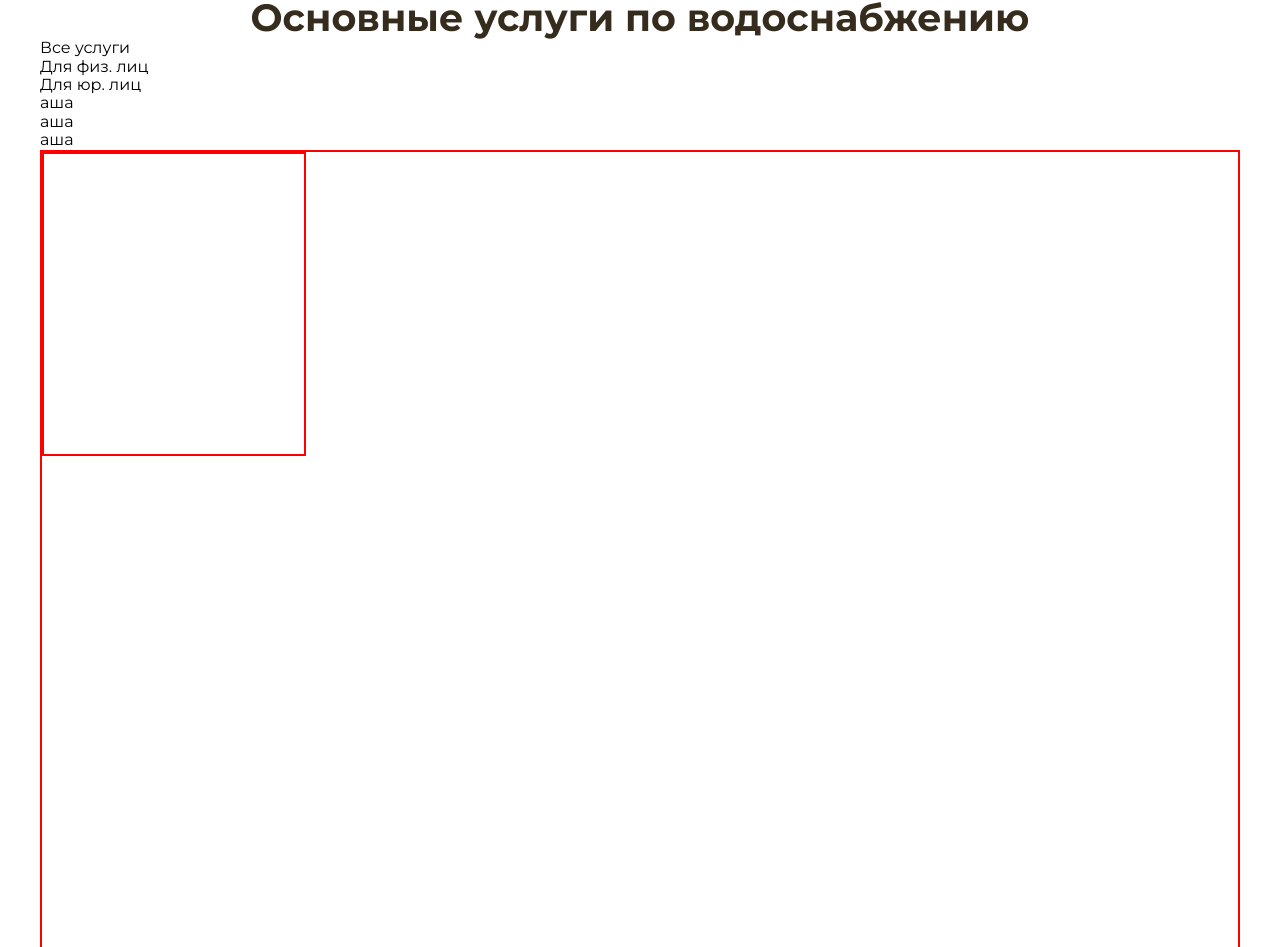
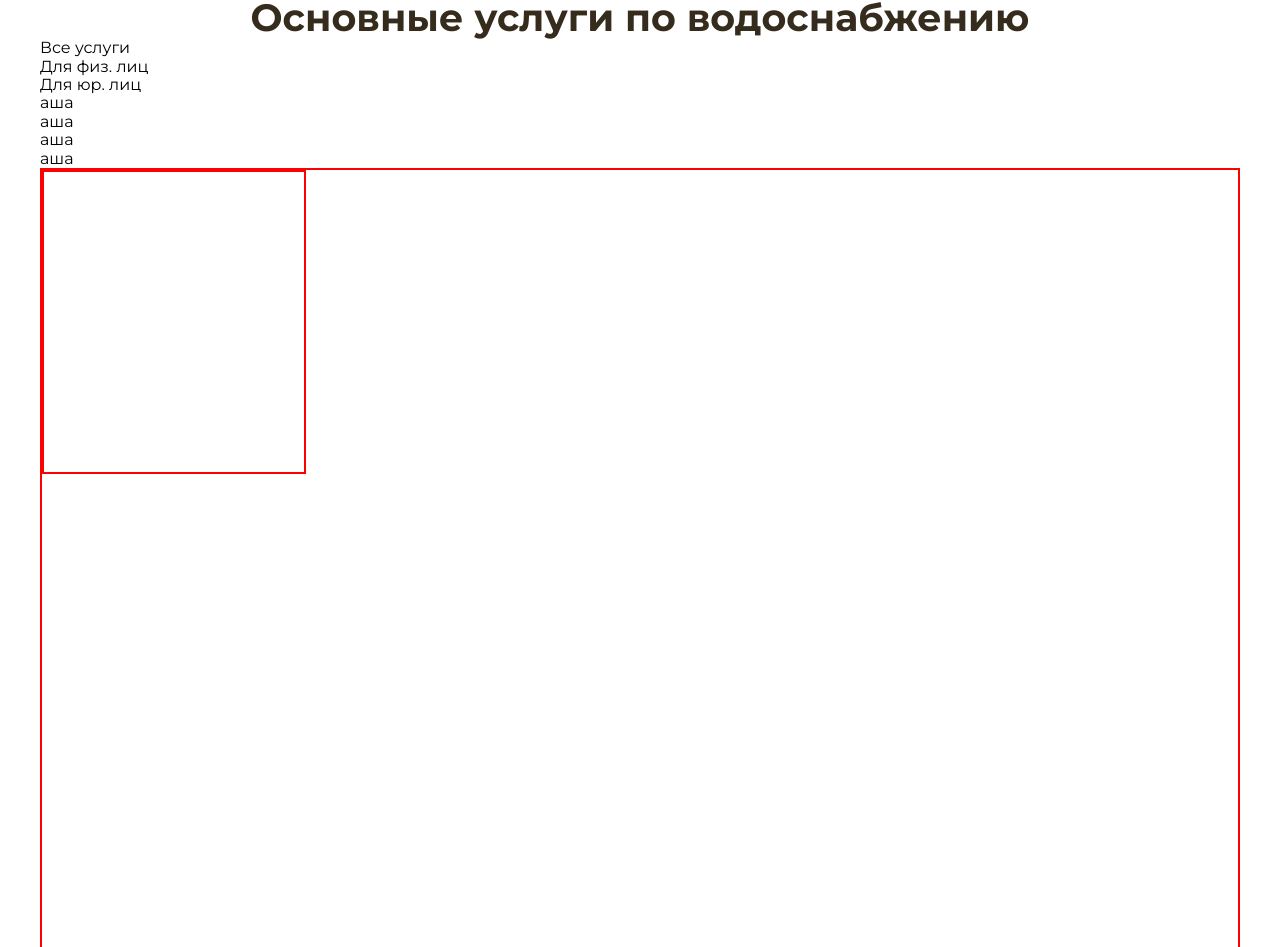
Before and after one commit to blohin27/voda-bsv, a Next.js app: page / in a window 1280 px wide. Shown: the part 2466-3413 px from the top of the page. Built offline with nearby package versions, Linux system fonts and the light colour scheme.

Commit message:
forrebase3

```diff
--- a/src/components/ServicesAll/Services.tsx
+++ b/src/components/ServicesAll/Services.tsx
@@ -19,6 +19,7 @@ export const ServicesAll: FC<IProps> = () => {
         <div>аша</div>
         <div>аша</div>
         <div>аша</div>
+        <div>аша</div>
       </div>
       <div className={classNames(styles.content)}>
         <ServiceItem />
```
